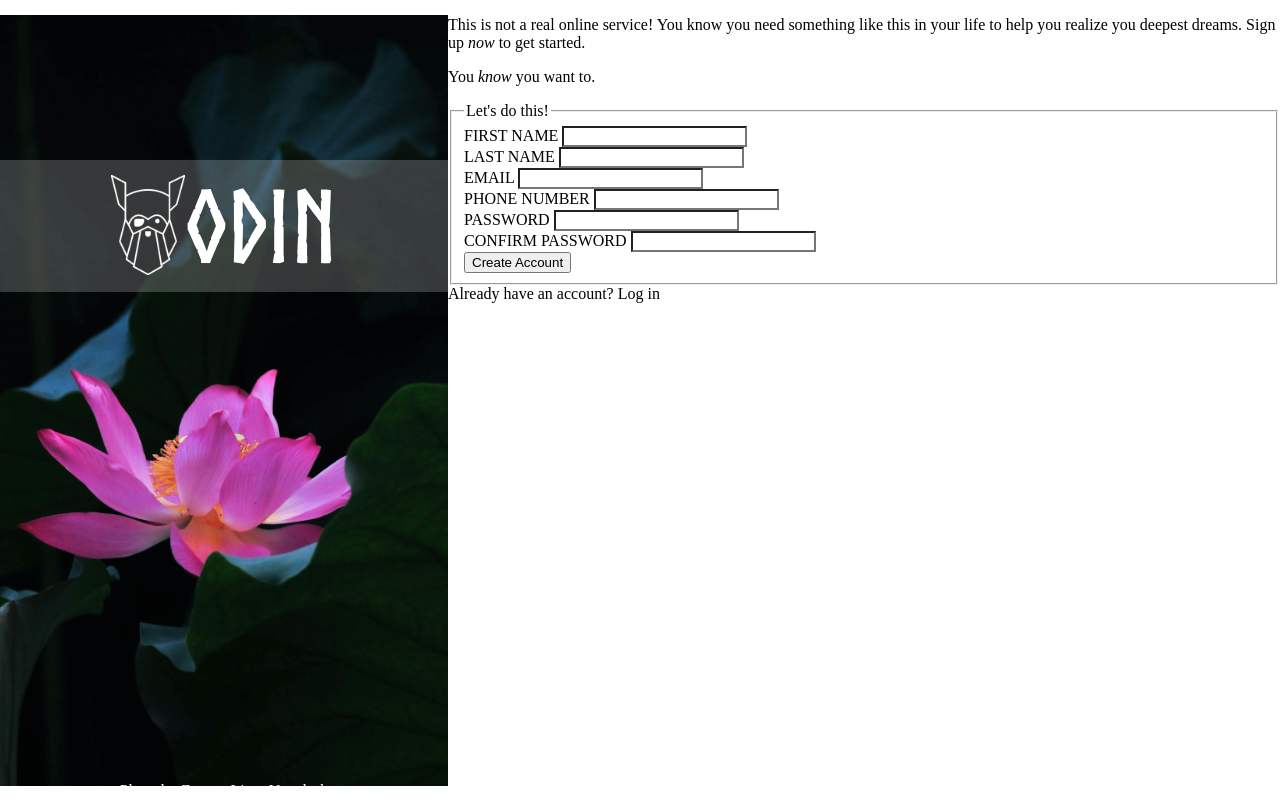
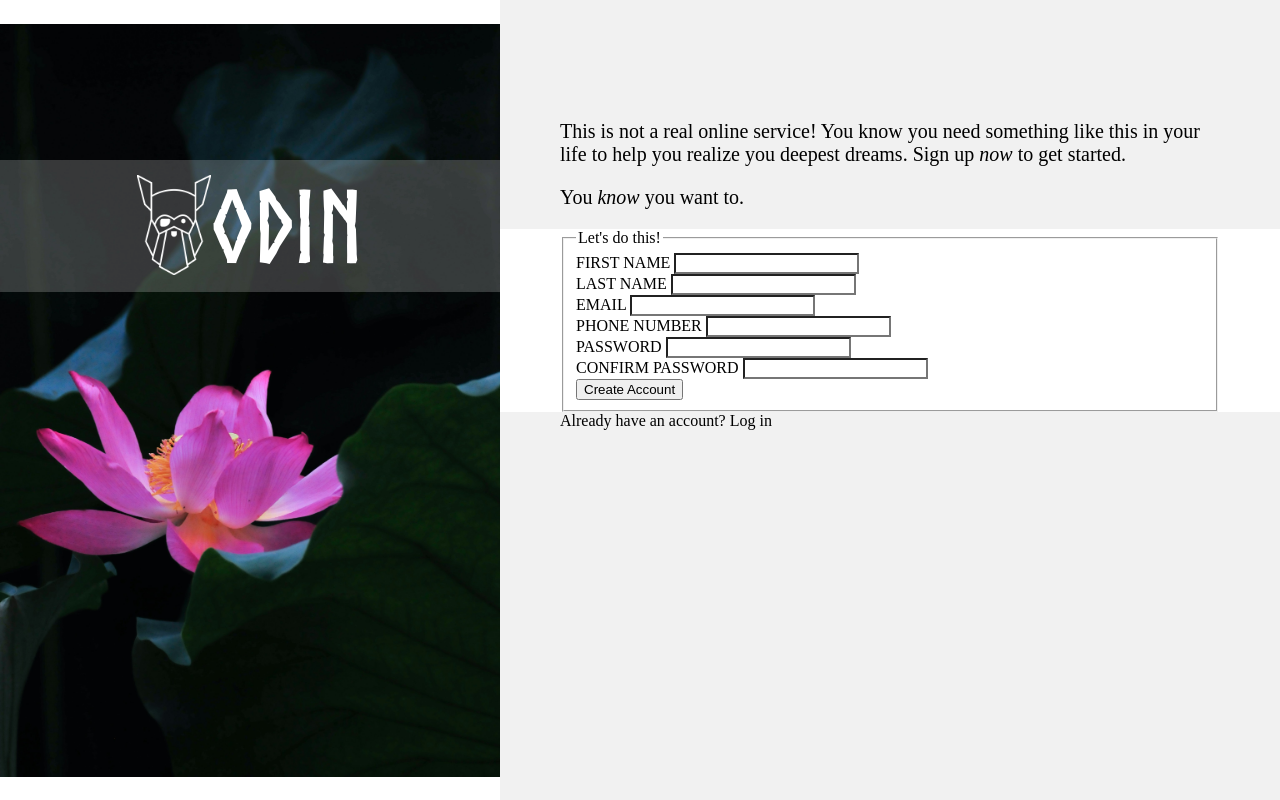
Before and after one commit to jlzang/sign-up-form, a plain HTML site: page index.html in a window 1280 px wide. Drawn offline with Linux system fonts and the light colour scheme; a script that the page names is missing; a web font is replaced by a local one.

Commit message:
Adjust formatting in content section
Add NotoSans font

```diff
--- a/styles.css
+++ b/styles.css
@@ -3,9 +3,15 @@
     src: url(fonts/Norse-Bold.otf);
 }
 
+@font-face {
+    font-family: NotoSans;
+    src: url(fonts/NotoSans-VariableFont_wdth\,wght.ttf);
+}
+
 body {
     margin: 0;
     padding: 0;
+    font-family: NotoSans;
 }
 
 a {
@@ -20,10 +26,11 @@ a {
 .sidebar {
     display: flex;
     flex-direction: column;
+    flex-shrink: 0;
     background-image: url("images/zetong-li-4qQolDX6eSw-unsplash.jpg");
-    background-size: 40vw;
+    background-size: 500px;
     background-repeat: no-repeat;
-    width: 35vw;
+    width: 500px;
     background-position: left;
     align-items: center;
 }
@@ -42,6 +49,27 @@ a {
 
 .footer {
     color: white;
+    font-size: 12px;
+}
+
+.content {
+    display: flex;
+    flex-direction: column;
+    background-color: rgb(241, 241, 241);
+}
+
+.content > div {
+    padding: 0 60px;
+}
+
+.hero {
+    margin: 100px 0 0;
+    font-size: 20px;
+    font-weight: 500;
+}
+
+.signup {
+    background-color: white;
 }
 
 input {
```
